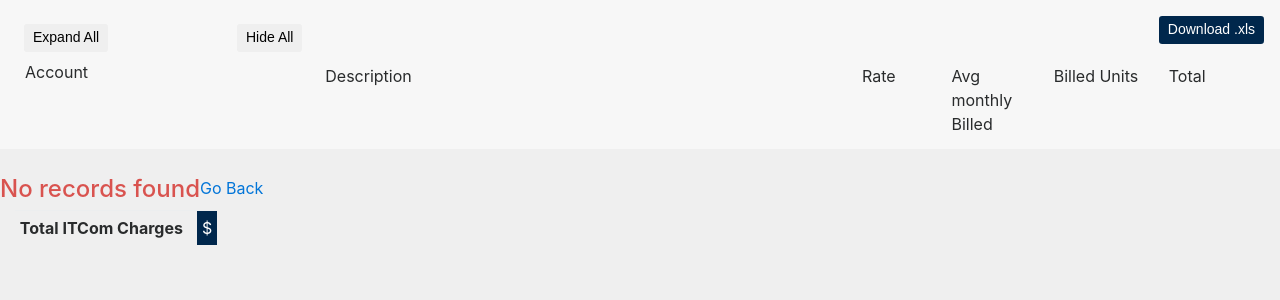
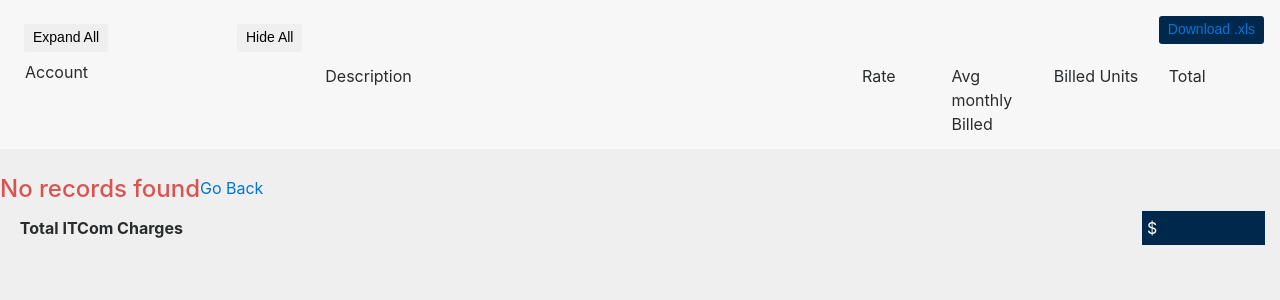
Before and after one commit to Paulowarren31/Summary-Of-Charges-ITS, a Django app: template templates/table.html in a window 1280 px wide. Shown: the top 300 px of the page. Run offline with Django 3.2, Linux system fonts and the light colour scheme; the template is opened without the code that fills it, so the values that code supplies are empty; parts of the project's set-up code (start-up, migrations or seed data) failed here and were passed over; some libraries are stand-ins or nearby versions.

Commit message:
working on xls download

```diff
--- a/project/urls.py
+++ b/project/urls.py
@@ -1,7 +1,7 @@
 from django.conf.urls import include, url
 from django.contrib import admin
 
-from soc.views import index, table, departments, dept_info
+from soc.views import index, table, departments, dept_info, test
 
 
 urlpatterns = [
@@ -9,6 +9,7 @@ urlpatterns = [
     url(r'^$', index),
     url(r'^dept_id', dept_info),
     url(r'^table/', table),
+    url(r'^test/', test),
     url(r'^dept_grps/$', departments),
     url(r'^admin/', include(admin.site.urls)),
     url(r'^ht/$', include('health_check.urls')),
--- a/requirements.txt
+++ b/requirements.txt
@@ -10,3 +10,4 @@ django-health-check
 django-crispy-forms
 cx_Oracle
 django-widget-tweaks
+XlsxWriter
--- a/templates/table.html
+++ b/templates/table.html
@@ -20,7 +20,7 @@
             <button class="btn btn-sm m-2" id="hd-all">Hide All</button>
         </div>
         <div class="col-sm-1 offset-sm-7">
-            <button class="btn btn-sm float-right t-total" id="download-btn"> Download .xls </button>
+            <button class="btn btn-sm float-right t-total" id="download-btn"> <a href="/test"> Download .xls </a></button>
         </div>
     </div>
     <div class="row">
@@ -33,7 +33,7 @@
     </div>
 </nav>
 <div class="container-fluid top">
-    <table id="main-table" class="table table-sm table-hover table-responsive">
+    <table id="main-table" class="table table-sm table-hover">
         <tbody>
             <!-- for each account -->
             {% for account in accounts %}
```
Also changed, not shown: soc/views.py (+15 -2 lines).
